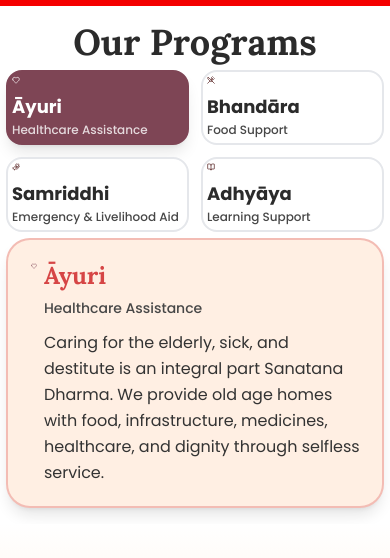
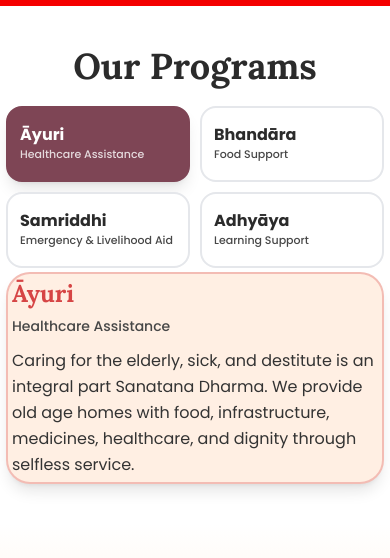
Before and after one commit to mahagatheashram-technology/mahagathe-dot-com, a Next.js app: page / in a window 390 px wide. Shown: the part 563-1121 px from the top of the page. Built offline with nearby package versions, Linux system fonts and the light colour scheme.

Commit message:
Tighten mobile programs layout

```diff
--- a/components/program-tree.tsx
+++ b/components/program-tree.tsx
@@ -27,7 +27,7 @@ interface ProgramTreeProps {
 export function ProgramTree({ activeIndex, onChange }: ProgramTreeProps) {
   return (
     <>
-      <div className="grid grid-cols-2 gap-3 sm:gap-4 lg:hidden">
+      <div className="grid grid-cols-2 gap-2.5 sm:gap-4 lg:hidden">
         {siteConfig.programs.map((program, index) => {
           const Icon =
             programIcons[program.name as keyof typeof programIcons] || Heart;
@@ -38,7 +38,7 @@ export function ProgramTree({ activeIndex, onChange }: ProgramTreeProps) {
               key={program.name}
               onClick={() => onChange(index)}
               className={cn(
-                "min-h-24 rounded-2xl border-2 p-4 text-left transition-all duration-300",
+                "min-h-[76px] rounded-2xl border-2 p-3 text-left transition-all duration-300 sm:min-h-24 sm:p-4",
                 isActive
                   ? "border-[var(--brand-rose-700)] bg-[var(--brand-rose-700)] text-white shadow-lg shadow-[var(--brand-rose-700)]/25"
                   : "border-[var(--brand-maroon-900)]/15 bg-white text-[var(--ink-strong)]"
@@ -46,16 +46,16 @@ export function ProgramTree({ activeIndex, onChange }: ProgramTreeProps) {
             >
               <Icon
                 className={cn(
-                  "mb-3 h-8 w-8",
+                  "hidden sm:mb-3 sm:block sm:h-8 sm:w-8",
                   isActive ? "text-white" : "text-[var(--brand-maroon-900)]"
                 )}
               />
-              <span className="block text-lg font-bold leading-tight">
+              <span className="block text-base font-bold leading-tight sm:text-lg">
                 {program.name}
               </span>
               <span
                 className={cn(
-                  "mt-1 block text-xs font-medium leading-snug",
+                  "mt-0.5 block text-[11px] font-medium leading-snug sm:mt-1 sm:text-xs",
                   isActive ? "text-white/80" : "text-[var(--ink-muted)]"
                 )}
               >
--- a/components/programs.tsx
+++ b/components/programs.tsx
@@ -59,7 +59,7 @@ export function Programs() {
     <section
       ref={ref}
       id="programs"
-      className={`scroll-mt-28 bg-[var(--white)] py-16 md:py-20 transition-all duration-1000 ${
+      className={`scroll-mt-28 bg-[var(--white)] py-10 md:py-20 transition-all duration-1000 ${
         isVisible ? "opacity-100 translate-y-0" : "opacity-0 translate-y-10"
       }`}
       aria-labelledby="programs-heading"
@@ -67,12 +67,12 @@ export function Programs() {
       <Container>
         <h2
           id="programs-heading"
-          className="text-4xl md:text-5xl font-serif font-bold text-[var(--ink-strong)] text-center mb-8 md:mb-10 animate-slide-up"
+          className="text-4xl sm:text-5xl font-serif font-bold text-[var(--ink-strong)] text-center mb-5 md:mb-10 animate-slide-up"
         >
           Our Programs
         </h2>
         <div
-          className="mt-8 md:mt-12 grid gap-6 md:gap-8 lg:gap-20 lg:grid-cols-[0.8fr_1.2fr] items-center animate-fade-in animation-delay-200"
+          className="mt-5 md:mt-12 grid gap-4 md:gap-8 lg:gap-20 lg:grid-cols-[0.8fr_1.2fr] items-center animate-fade-in animation-delay-200"
           onMouseEnter={() => setIsHovered(true)}
           onMouseLeave={() => setIsHovered(false)}
         >
@@ -101,28 +101,28 @@ function ProgramDetail({ activeProgram }: ProgramDetailProps) {
   return (
     <article
       key={activeProgram}
-      className="bg-[var(--cream-60)] rounded-3xl border-2 border-[#d64545]/30 shadow-lg shadow-[var(--brand-maroon-900)]/5 p-5 md:p-8 animate-fade-in hover:shadow-xl hover:shadow-[#f60000]/40 hover:border-[#d64545]/50 transition-all duration-300 h-full min-h-0 lg:min-h-[600px] flex flex-col justify-center"
+      className="bg-[var(--cream-60)] rounded-3xl border-2 border-[#d64545]/30 shadow-lg shadow-[var(--brand-maroon-900)]/5 p-4 sm:p-5 md:p-8 animate-fade-in hover:shadow-xl hover:shadow-[#f60000]/40 hover:border-[#d64545]/50 transition-all duration-300 h-full min-h-0 lg:min-h-[600px] flex flex-col justify-center"
       role="tabpanel"
     >
-      <div className="flex items-start gap-4 md:gap-5">
-        <div className="flex-shrink-0">
-          <div className="w-12 h-12 rounded-2xl bg-[var(--brand-rose-700)]/10 flex items-center justify-center">
+      <div className="flex items-start gap-3 md:gap-5">
+        <div className="hidden flex-shrink-0 sm:block">
+          <div className="w-9 h-9 md:w-12 md:h-12 rounded-2xl bg-[var(--brand-rose-700)]/10 flex items-center justify-center">
             {Icon && (
               <Icon
-                className="w-6 h-6 text-[var(--brand-rose-700)]"
+                className="w-4 h-4 md:w-6 md:h-6 text-[var(--brand-rose-700)]"
                 aria-hidden="true"
               />
             )}
           </div>
         </div>
         <div className="flex-1">
-          <h3 className="text-2xl font-bold text-[#d64545] mb-1.5">
+          <h3 className="text-2xl md:text-3xl font-bold text-[#d64545] mb-1.5">
             {program.name}
           </h3>
-          <p className="text-sm font-medium text-[var(--ink-muted)] mb-3">
+          <p className="text-sm md:text-base font-medium text-[var(--ink-muted)] mb-3">
             {program.subtitle}
           </p>
-          <p className="text-base md:text-lg text-[var(--ink-default)] leading-relaxed">
+          <p className="text-base sm:text-lg text-[var(--ink-default)] leading-relaxed">
             {program.description}
           </p>
         </div>
```
